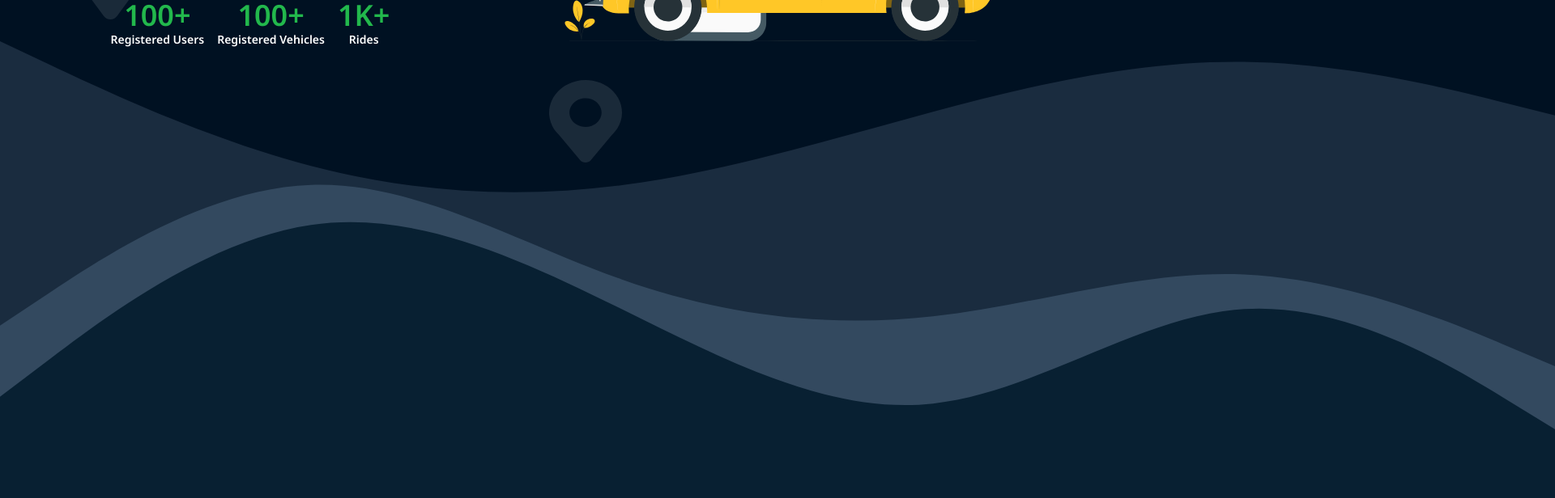
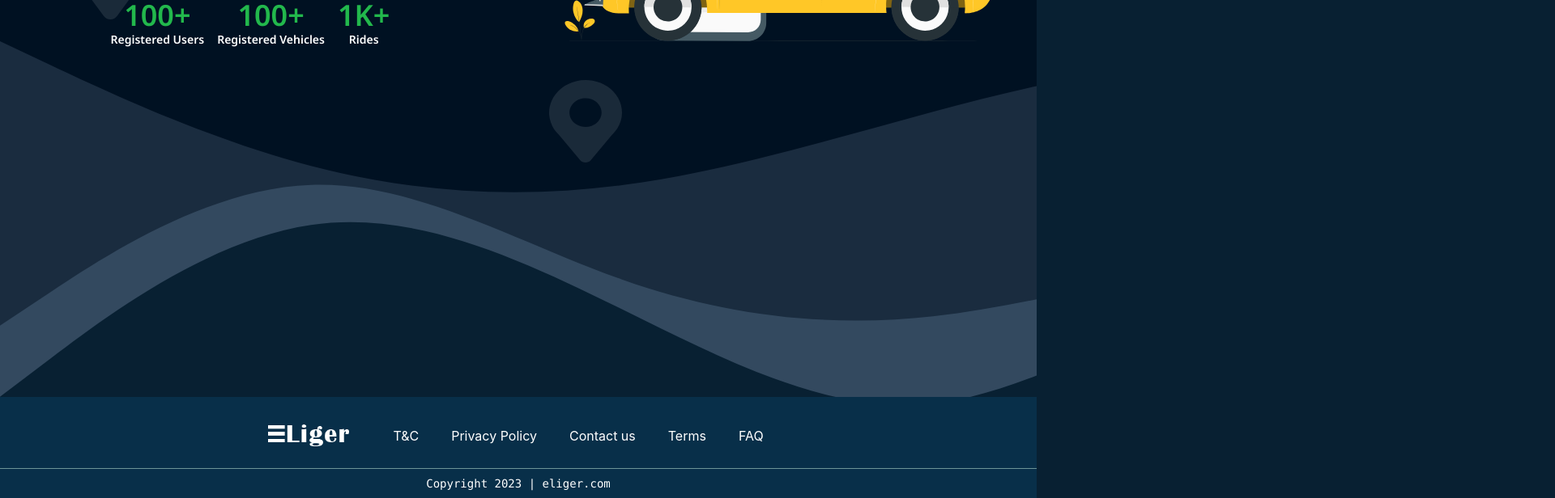
Before and after one commit to kavindu-mane/Eliger, a React (Create React App) app: page / in a window 1280 px wide. Shown: the part 549-1165 px from the top of the page at 81% size, 1920 px wide, since content can reach past the window. Before the commit the page ends 1080 px from the top, so only its background shows below. Built offline with nearby package versions, Linux system fonts and the light colour scheme.

Commit message:
footer added

```diff
--- /dev/null
+++ b/src/components/Footer.jsx
@@ -0,0 +1,36 @@
+import React from "react";
+import Logo from "../resources/Eliger-white-200px.png";
+
+const Footer = () => {
+  return (
+    <React.Fragment>
+      <div className="bg-sky-950">
+        <div className="flex flex-col items-center justify-center pb-4 pt-6 md:flex-row">
+          <a href="/" className="">
+            <img src={Logo} alt="logo" className="w-32" />
+          </a>
+          <a href="/" className="mx-5 my-3 md:ms-10">
+            T&C
+          </a>
+          <a href="/" className="mx-5 my-3">
+            Privacy Policy
+          </a>
+          <a href="/" className="mx-5 my-3">
+            Contact us
+          </a>
+          <a href="/" className="mx-5 my-3">
+            Terms
+          </a>
+          <a href="/" className="mx-5 my-3">
+            FAQ
+          </a>
+        </div>
+        <div className="border-t border-emerald-100 border-opacity-50 py-2 text-center font-mono text-sm">
+          Copyright 2023 | eliger.com
+        </div>
+      </div>
+    </React.Fragment>
+  );
+};
+
+export default Footer;
--- a/src/components/Home/HomeHeader.jsx
+++ b/src/components/Home/HomeHeader.jsx
@@ -7,12 +7,14 @@ const Statistics = lazy(() => import("./Statistics"));
 const HomeHeader = () => {
   return (
     <React.Fragment>
-      <div className="relative">
-        <img
-          src={HeaderImage}
-          alt="header"
-          className="absolute -z-50 min-h-screen w-screen min-w-max"
-        />
+      <div
+        className="relative h-[65rem]"
+        style={{
+          backgroundImage: `url(${HeaderImage})`,
+          backgroundRepeat: "no-repeat",
+          backgroundSize: "auto",
+        }}
+      >
         <Header />
         <div className="mt-32 grid gap-3 md:mt-44 md:grid-cols-2">
           {/* left side */}
--- a/src/pages/Home.jsx
+++ b/src/pages/Home.jsx
@@ -1,10 +1,12 @@
 import React, { lazy } from "react";
+import Footer from "../components/Footer";
 const HomeHeader = lazy(() => import("../components/Home/HomeHeader"));
 
 const Home = () => {
   return (
     <React.Fragment>
-        <HomeHeader />
+      <HomeHeader />
+      <Footer/>
     </React.Fragment>
   );
 };
```
